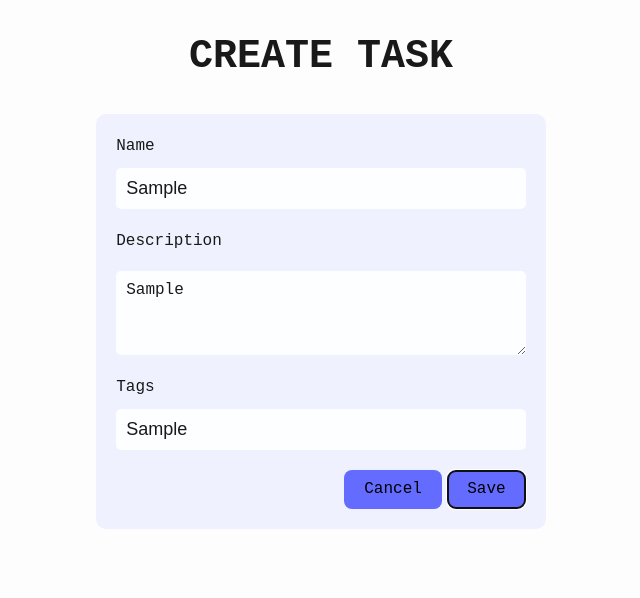
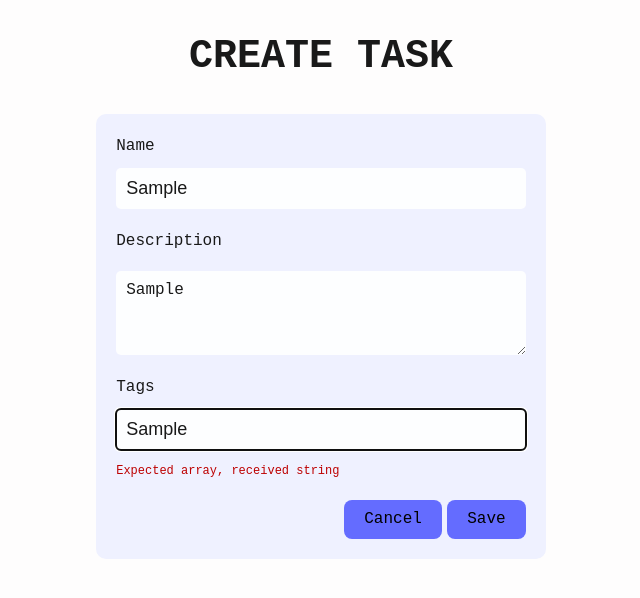
Before and after one commit to mayra-palomares/tasks-react-app, a React (Vite) app: page /tasks/create in a window 1280 px wide. Both pictures are taken after typing "Sample", "Sample", "Sample" into the empty fields and a click on the button "Save". Shown: the top 598 px of the page, without its empty margins (319-959 px from the left). Built offline with nearby package versions, Linux system fonts and the light colour scheme.

Commit message:
Install Zod validator for task form

```diff
--- a/package.json
+++ b/package.json
@@ -12,10 +12,12 @@
 		"prepare": "husky install"
 	},
 	"dependencies": {
+		"@hookform/resolvers": "^3.1.1",
 		"react": "^18.2.0",
 		"react-dom": "^18.2.0",
 		"react-hook-form": "^7.45.2",
-		"react-router-dom": "^6.14.2"
+		"react-router-dom": "^6.14.2",
+		"zod": "^3.21.4"
 	},
 	"devDependencies": {
 		"@types/react": "^18.2.15",
--- a/src/App.css
+++ b/src/App.css
@@ -139,6 +139,13 @@ textarea {
 	padding: 10px;
 }
 
+.form-group .error {
+	font-size: small;
+	color: rgb(189, 0, 0);
+	display: block;
+	margin-top: 2px;
+}
+
 .edit-action-buttons {
 	width: 100%;
 	margin-right: 15%;
--- a/src/components/TaskForm.tsx
+++ b/src/components/TaskForm.tsx
@@ -1,11 +1,14 @@
+import { FormActionButtons } from './common/ActionButtons';
+import { zodResolver } from '@hookform/resolvers/zod';
 import { useForm, SubmitHandler } from 'react-hook-form';
-import { FormActionButtons } from './common/ActionButtons';
 import { TaskRequest } from '../types/Task';
-interface FormInput {
-	title: string;
-	description: string;
-	tags: string[];
-}
+import { z } from 'zod';
+
+const formSchema = z.object({
+	title: z.string().min(1, 'Title is required').max(50),
+	description: z.string().min(1, 'Description is required').max(400),
+	tags: z.array(z.string().min(1, 'Invalid tag')),
+});
 
 const initialTask = { title: '', description: '', tags: [], completed: false };
 
@@ -14,14 +17,18 @@ type TaskFormProps = {
 	handleSave: (data: TaskRequest) => void;
 };
 
-function TaskForm({ task = initialTask }: TaskFormProps) {
-	const { register, handleSubmit } = useForm<FormInput>({
+function TaskForm({ task = initialTask, handleSave }: TaskFormProps) {
+	const {
+		register,
+		handleSubmit,
+		formState: { errors },
+	} = useForm<TaskRequest>({
 		defaultValues: task,
+		resolver: zodResolver(formSchema),
 	});
 
-	const onSubmit: SubmitHandler<FormInput> = (data) => {
-		console.log(data);
-		//handleSave(data);
+	const onSubmit: SubmitHandler<TaskRequest> = (data) => {
+		handleSave(data);
 	};
 
 	return (
@@ -39,6 +46,7 @@ function TaskForm({ task = initialTask }: TaskFormProps) {
 					autoComplete="off"
 					autoCorrect="off"
 				/>
+				{errors.title && <span className="error">{errors.title?.message}</span>}
 			</div>
 			<div className="form-group">
 				<label>Description</label>
@@ -48,6 +56,9 @@ function TaskForm({ task = initialTask }: TaskFormProps) {
 					autoCorrect="off"
 					rows={4}
 				/>
+				{errors.description && (
+					<span className="error">{errors.description?.message}</span>
+				)}
 			</div>
 			<div className="form-group">
 				<label>Tags</label>
@@ -57,6 +68,7 @@ function TaskForm({ task = initialTask }: TaskFormProps) {
 					autoComplete="off"
 					autoCorrect="off"
 				/>
+				{errors.tags && <span className="error">{errors.tags?.message}</span>}
 			</div>
 			<FormActionButtons />
 		</form>
```
Also changed, not shown: 1 other file (tests, documents, lock files or other folders).
